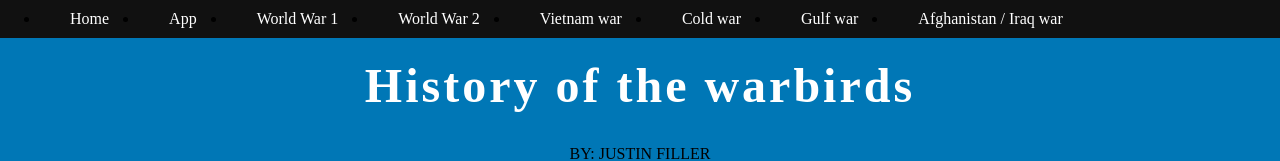
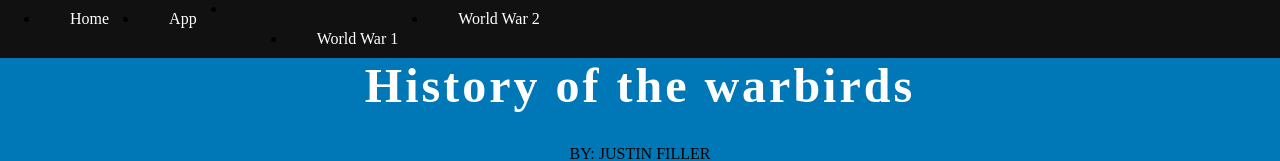
Before and after one commit to WVCS/website-747bushplane, a plain HTML site: page index.html in a window 1280 px wide. Shown: the top 161 px of the page. Drawn offline with Linux system fonts and the light colour scheme.

Commit message:
added Westview page

```diff
--- a/index.html
+++ b/index.html
@@ -11,12 +11,9 @@
   <ul>
     <li><a href="index.html"> Home </a></li>
     <li><a href="app.html"> App </a></li>
+    <li><a href="https://www.powayusd.com/en-US/Schools/HS/WVHS/HOME" Westview </a></li>
     <li><a href="index.html"> World War 1 </a></li>
     <li><a href="index.html"> World War 2 </a></li>
-    <li><a href="index.html"> Vietnam war </a></li>
-    <li><a href="index.html"> Cold war </a></li>
-    <li><a href="index.html"> Gulf war </a></li>
-    <li><a href="index.html"> Afghanistan / Iraq war </a></li>
   </ul>
 
 
```
